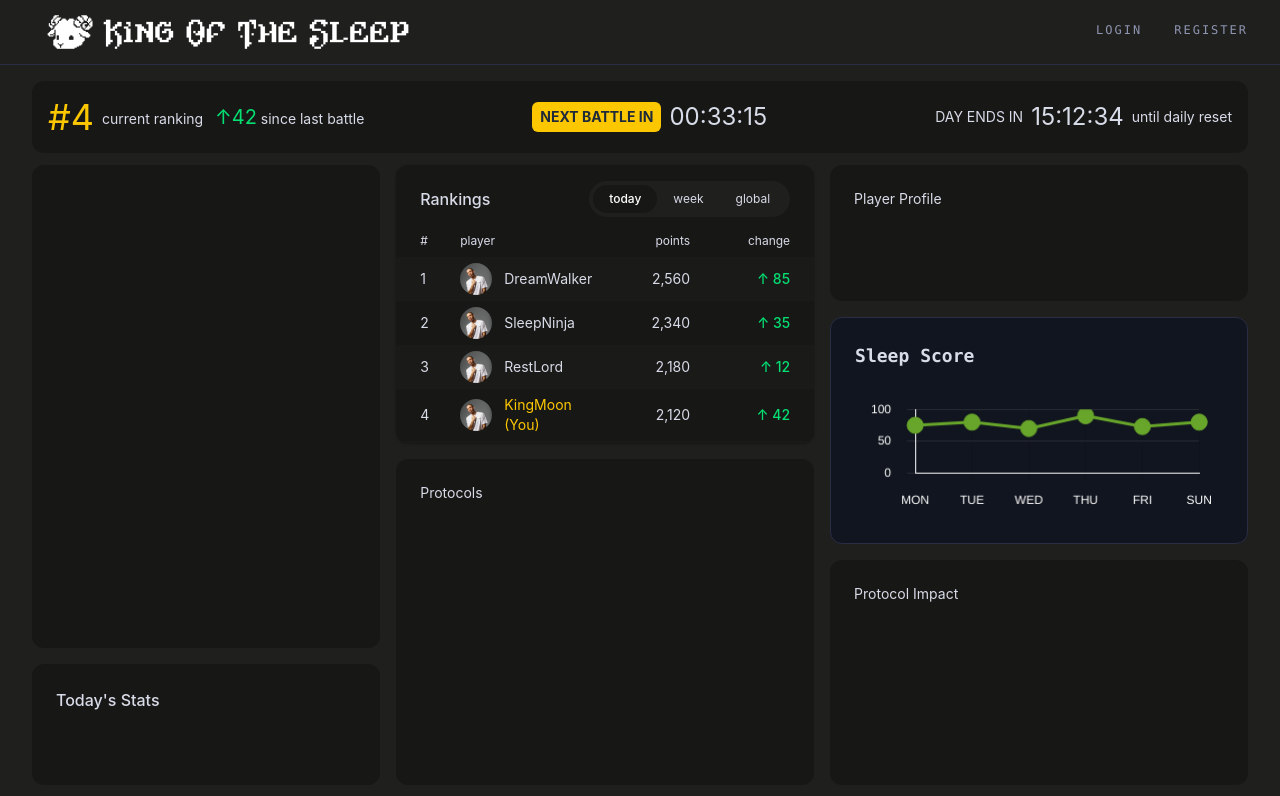
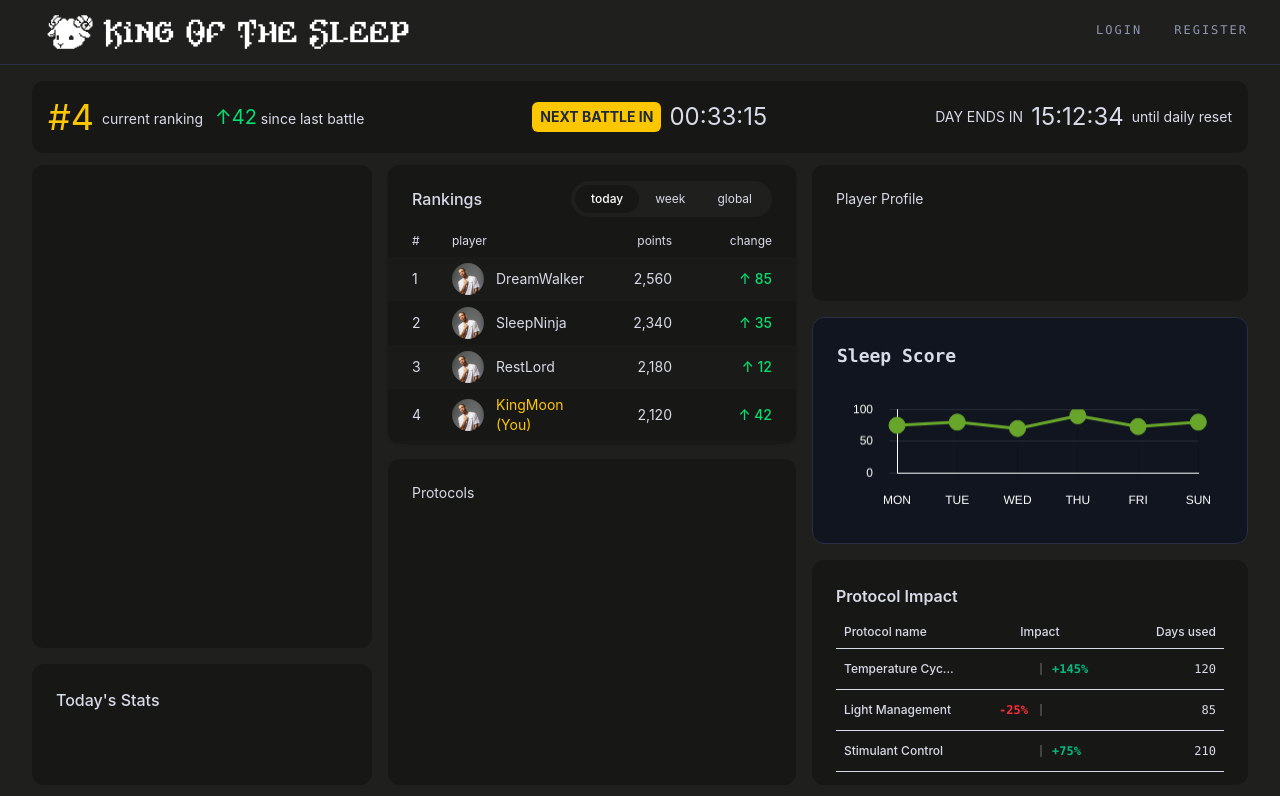
Before and after one commit to ostervaion/KingOfTheSleep, a Vue app in the folder frontend/app/: page /dashboard in a window 1280 px wide. Shown: the top 796 px of the page. Built offline with nearby package versions, Linux system fonts and the light colour scheme; no server answers.

Commit message:
placeholder frontend

```diff
--- a/frontend/app/src/components/dashboard/ProtocolImpact.vue
+++ b/frontend/app/src/components/dashboard/ProtocolImpact.vue
@@ -2,12 +2,69 @@
 import { ref } from 'vue'
 import { useRouter } from 'vue-router'
 import { useAuthStore } from '@/stores/auth'
+
+const protocolImpacts = ref([
+  { id: 1, name: 'Temperature Cycling', percentage: 145, daysUsed: 120 }, // Over 100% test
+  { id: 2, name: 'Light Management', percentage: -25, daysUsed: 85 },
+  { id: 3, name: 'Stimulant Control', percentage: 75, daysUsed: 210 },
+  { id: 4, name: 'Magnesium Intake', percentage: -180, daysUsed: 45 }, // Under -100% test
+  { id: 5, name: 'Melatonin Intake', percentage: 12, daysUsed: 300 },
+  { id: 6, name: 'Sex Intake', percentage: -1250, daysUsed: 2 },
+  { id: 7, name: 'Sunlight maxing', percentage: 20, daysUsed: 120 },
+  { id: 8, name: 'Caffeine minimum', percentage: -10, daysUsed: 340 },
+  { id: 9, name: 'Caffeine minimum', percentage: -10, daysUsed: 340 },
+  { id: 10, name: 'Caffeine minimum', percentage: -10, daysUsed: 340 },
+  { id: 11, name: 'Caffeine minimum', percentage: -10, daysUsed: 340 }
+])
 </script>
 
 <template>
-  <div
-    class="font-inter text-sm text-heading flex-2 min-h-0 bg-(--kots-blocks-color) rounded-xl p-6 overflow-auto"
-  >
-    Protocol Impact
+  <div class="font-inter text-sm text-heading flex-2 min-h-0 bg-(--kots-blocks-color) rounded-xl p-6 overflow-auto">
+    <h2 class="text-base font-semibold mb-4 text-main">Protocol Impact</h2>
+
+    <div class="grid grid-cols-[120px_1fr_100px] px-2 pb-2 text-xs text-muted border-b border-border/50 font-medium">
+      <div>Protocol name</div>
+      <div class="text-center">Impact</div>
+      <div class="text-right">Days used</div>
+    </div>
+
+    <div class="divide-y divide-border/30">
+      <div
+        v-for="item in protocolImpacts"
+        :key="item.id"
+        class="grid grid-cols-[120px_1fr_100px] items-center px-2 py-3 text-xs"
+      >
+        <div class="font-medium text-main truncate pr-2">{{ item.name }}</div>
+
+        <div class="flex items-center gap-3 px-4">
+          <span :class="['w-12 text-right font-mono', item.percentage < 0 ? 'text-red-500 font-semibold' : 'text-muted/30']">
+            {{ item.percentage < 0 ? item.percentage + '%' : '' }}
+          </span>
+
+          <div class="relative flex-1 h-3 bg-background rounded-full">
+
+            <div class="absolute left-1/2 top-0 bottom-0 w-[2px] bg-neutral-500/50 z-10"></div>
+
+            <div
+              v-if="item.percentage < 0"
+              class="absolute top-0 bottom-0 right-1/2 bg-red-500 rounded-l-full transition-all duration-300"
+              :style="{ width: Math.min(Math.abs(item.percentage) / 2, 50) + '%' }"
+            ></div>
+
+            <div
+              v-if="item.percentage > 0"
+              class="absolute top-0 bottom-0 left-1/2 bg-emerald-500 rounded-r-full transition-all duration-300"
+              :style="{ width: Math.min(item.percentage / 2, 50) + '%' }"
+            ></div>
+          </div>
+
+          <span :class="['w-12 text-left font-mono', item.percentage >= 0 ? 'text-emerald-500 font-semibold' : 'text-muted/30']">
+            {{ item.percentage >= 0 ? '+' + item.percentage + '%' : '' }}
+          </span>
+        </div>
+
+        <div class="text-right text-body font-mono">{{ item.daysUsed }}</div>
+      </div>
+    </div>
   </div>
 </template>
```
Also changed, not shown: 1 other file (tests, documents, lock files or other folders).
